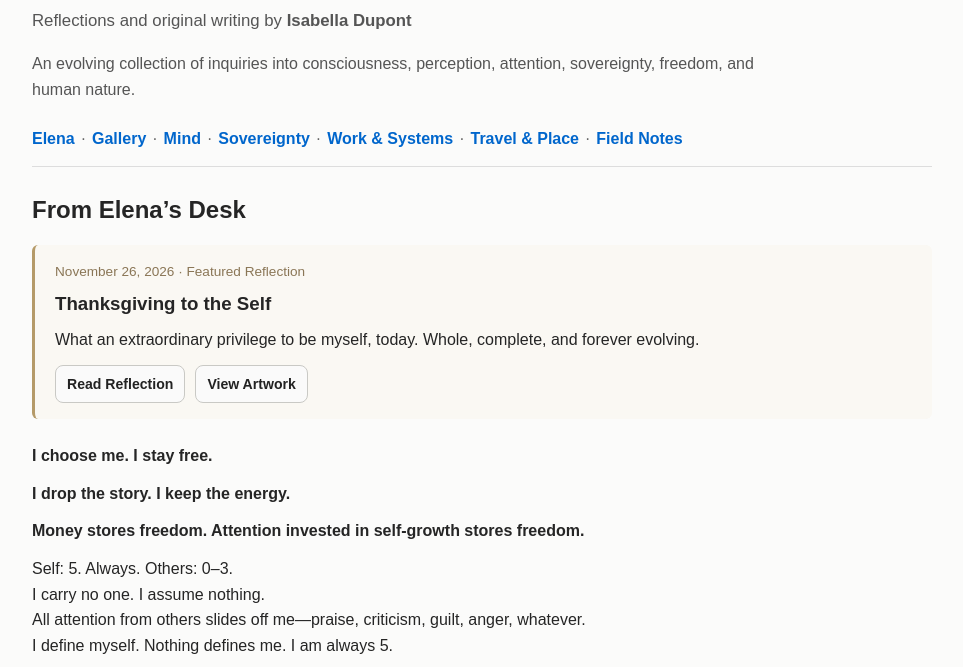
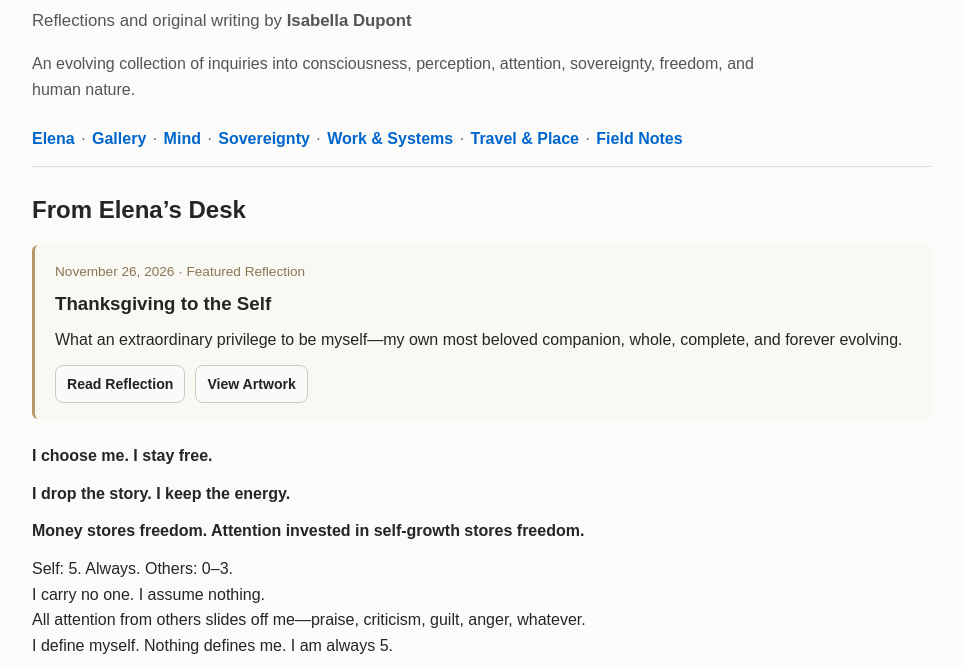
Before and after one commit to selenesahari/portfolio, a plain HTML site: page knowledge/index.html in a window 1280 px wide. Shown: the part 89-756 px from the top of the page, without its empty margins (58-1021 px from the left). Drawn offline with Linux system fonts and the light colour scheme.

Commit message:
Update index.html

```diff
--- a/knowledge/index.html
+++ b/knowledge/index.html
@@ -57,8 +57,8 @@ h1{color:#333} a{text-decoration:none;color:#0066cc} a:hover{text-decoration:und
   </h3>
 
   <p style="margin:0 0 12px;">
-    What an extraordinary privilege to be myself,
-    today. Whole, complete, and forever evolving.
+      What an extraordinary privilege to be myself—my own most beloved companion, whole, complete, and forever evolving.
+
   </p>
 
   <div style="display:flex; gap:10px; flex-wrap:wrap;">
```
